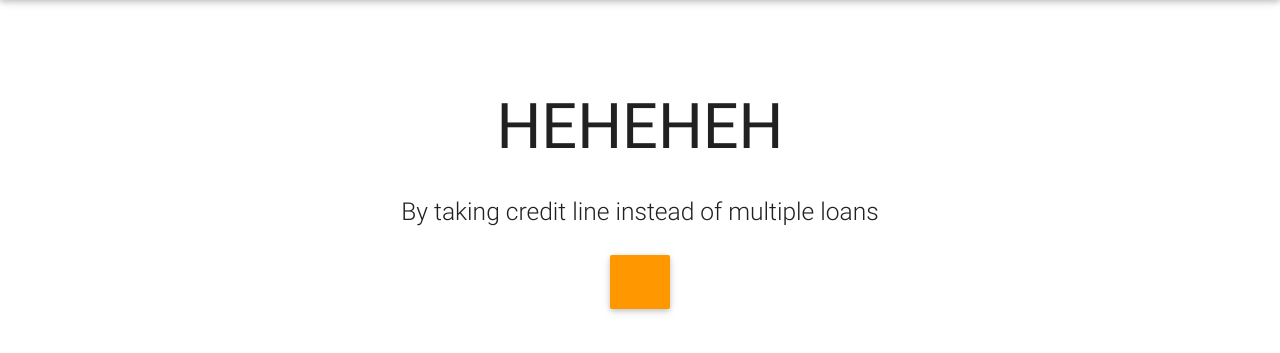
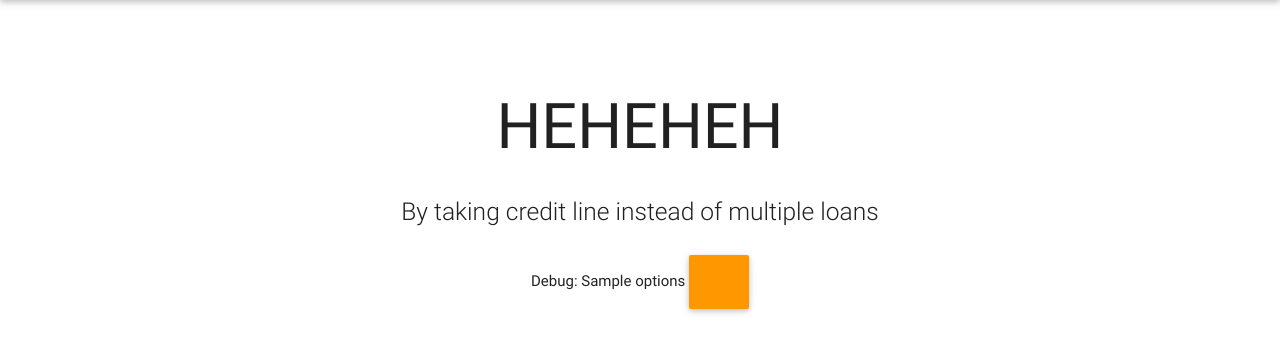
Before and after one commit to kwikiel/bounce, a Flask app: template templates/landing.html in a window 1280 px wide. Shown: the part 64-417 px from the top of the page. Run offline with Flask 2, Linux system fonts and the light colour scheme; the template is opened without the code that fills it: most values are stand-ins (such as "Sample title", 1, 10 or a date in 2020); some libraries are stand-ins or nearby versions.

Commit message:
debug landing

```diff
--- a/templates/landing.html
+++ b/templates/landing.html
@@ -19,9 +19,10 @@
         <h5 class="header col s12 light">By taking credit line instead of multiple loans</h5>
       </div>
       <div class="row center">
+        Debug: {{ options }}
         <a href="/what" id="download-button"
           class="btn-large waves-effect waves-light orange">
-          {{ ab_test('cta', 'Let me in!', 'Free pizza!') }}</a>
+          {{ ab_test('cta', *options) }}</a>
       </div>
       <br><br>
     </div>
```
